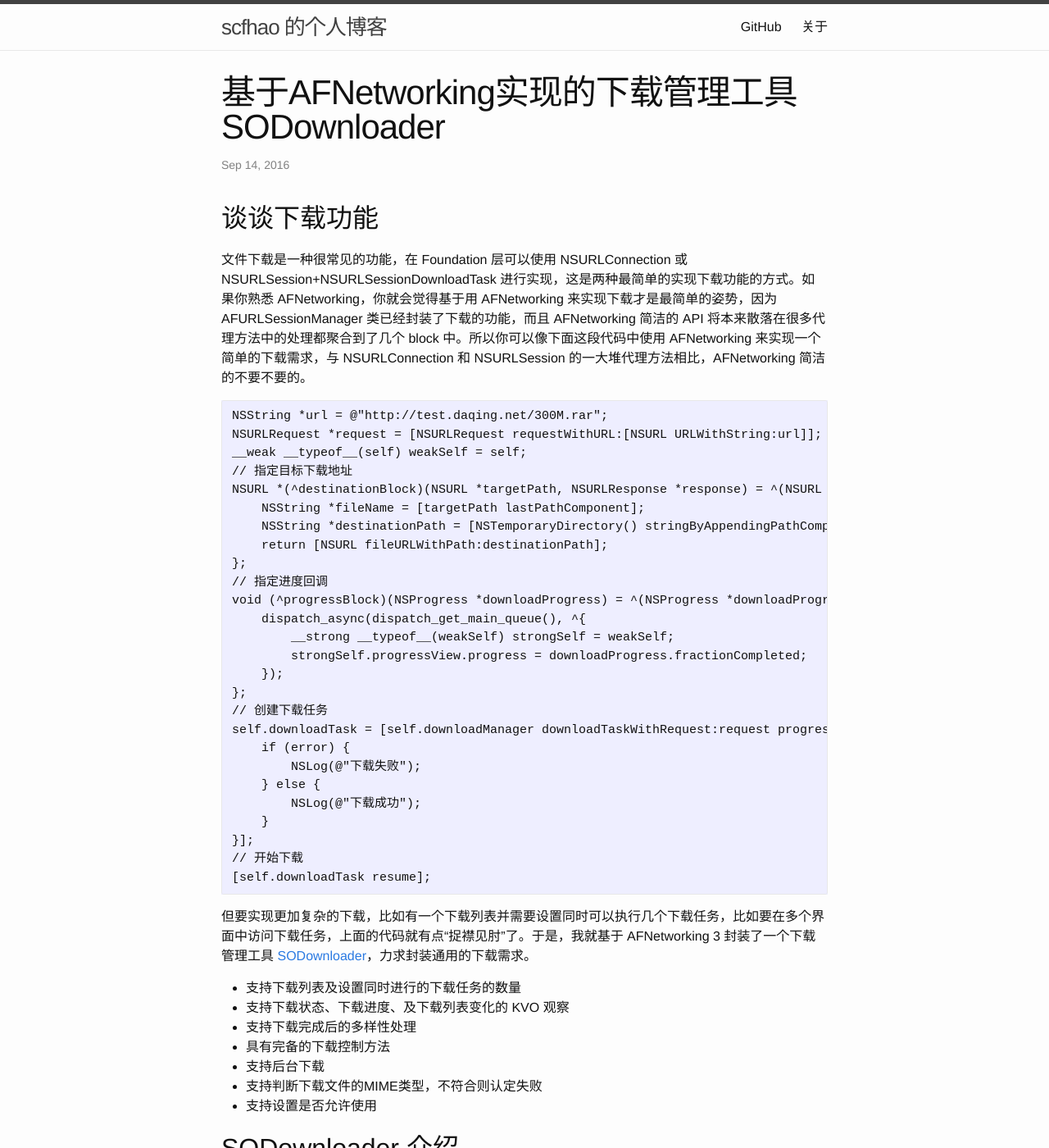
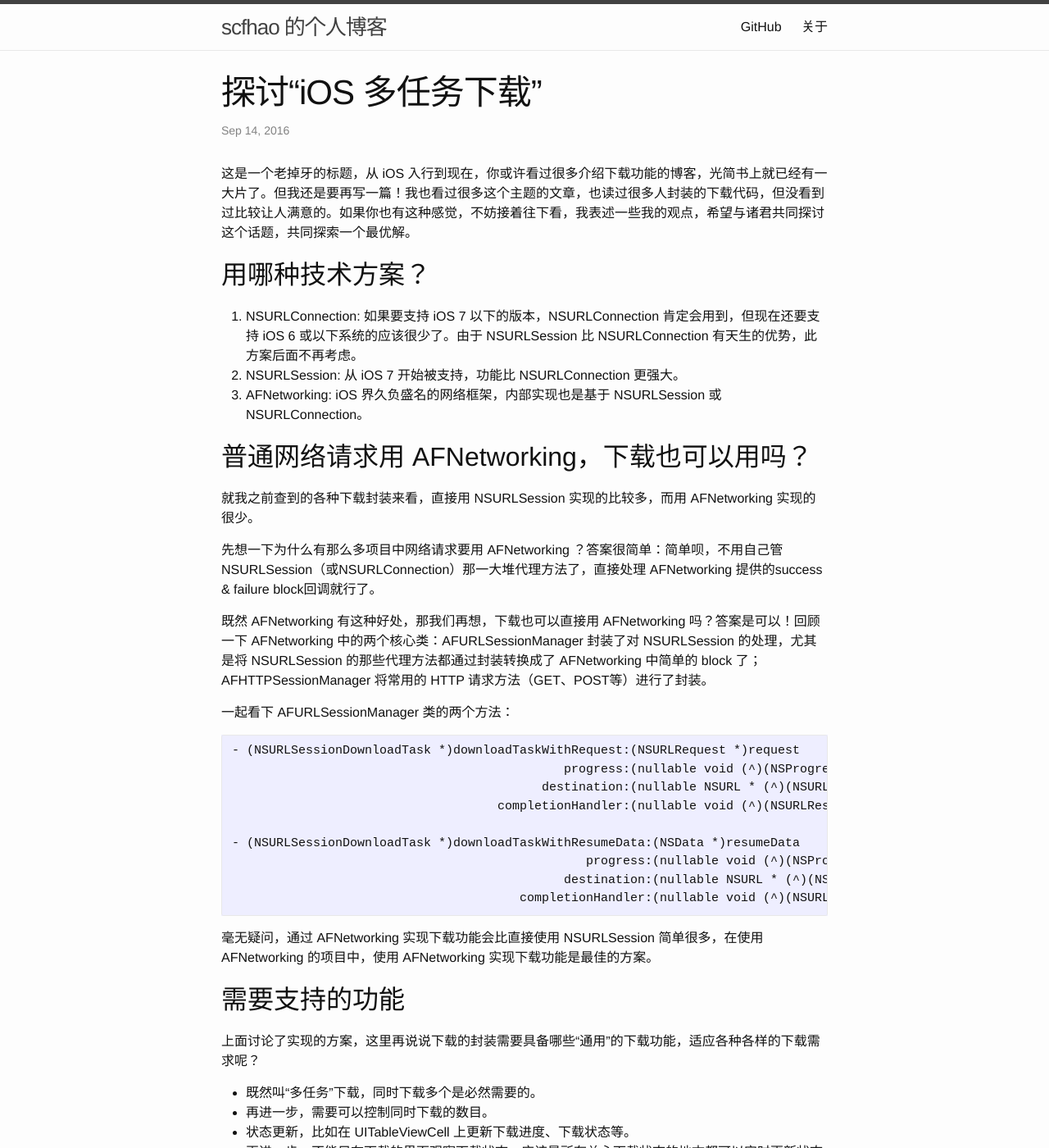
Before and after one commit to scfhao/scfhao.github.io, a Jekyll site: the page built from _posts/2016-09-14-introduce-sodownloader.md, in a window 1280 px wide and 1400 px high. Shown: the whole window at 82% size. Built offline with Jekyll 4.4.1, drawn with Linux system fonts in a browser that asks for light colours; comment, search, counter and statistics services are not loaded; some of the changed text lies outside the part shown.

Commit message:
update sodownloader

````diff
--- a/_posts/2016-09-14-introduce-sodownloader.md
+++ b/_posts/2016-09-14-introduce-sodownloader.md
@@ -1,64 +1,62 @@
 ---
 layout: post
-title: "基于AFNetworking实现的下载管理工具SODownloader"
+title: "探讨“iOS 多任务下载”"
 date: 2016-09-14 11:48:03 +0800
 categories:
 ---
 
-## 谈谈下载功能
+这是一个老掉牙的标题，从 iOS 入行到现在，你或许看过很多介绍下载功能的博客，光简书上就已经有一大片了。但我还是要再写一篇！我也看过很多这个主题的文章，也读过很多人封装的下载代码，但没看到过比较让人满意的。如果你也有这种感觉，不妨接着往下看，我表述一些我的观点，希望与诸君共同探讨这个话题，共同探索一个最优解。
 
-文件下载是一种很常见的功能，在 Foundation 层可以使用 NSURLConnection 或 NSURLSession+NSURLSessionDownloadTask 进行实现，这是两种最简单的实现下载功能的方式。如果你熟悉 AFNetworking，你就会觉得基于用 AFNetworking 来实现下载才是最简单的姿势，因为AFURLSessionManager 类已经封装了下载的功能，而且 AFNetworking 简洁的 API 将本来散落在很多代理方法中的处理都聚合到了几个 block 中。所以你可以像下面这段代码中使用 AFNetworking 来实现一个简单的下载需求，与 NSURLConnection 和 NSURLSession 的一大堆代理方法相比，AFNetworking 简洁的不要不要的。
+## 用哪种技术方案？
+
+1. NSURLConnection: 如果要支持 iOS 7 以下的版本，NSURLConnection 肯定会用到，但现在还要支持 iOS 6 或以下系统的应该很少了。由于 NSURLSession 比 NSURLConnection 有天生的优势，此方案后面不再考虑。
+2. NSURLSession: 从 iOS 7 开始被支持，功能比 NSURLConnection 更强大。
+3. AFNetworking: iOS 界久负盛名的网络框架，内部实现也是基于 NSURLSession 或 NSURLConnection。
+
+## 普通网络请求用 AFNetworking，下载也可以用吗？
+
+就我之前查到的各种下载封装来看，直接用 NSURLSession 实现的比较多，而用 AFNetworking 实现的很少。
+
+先想一下为什么有那么多项目中网络请求要用 AFNetworking ？答案很简单：简单呗，不用自己管 NSURLSession（或NSURLConnection）那一大堆代理方法了，直接处理 AFNetworking 提供的success & failure block回调就行了。
+
+既然 AFNetworking 有这种好处，那我们再想，下载也可以直接用 AFNetworking 吗？答案是可以！回顾一下 AFNetworking 中的两个核心类：AFURLSessionManager 封装了对 NSURLSession 的处理，尤其是将 NSURLSession 的那些代理方法都通过封装转换成了 AFNetworking 中简单的 block 了；AFHTTPSessionManager 将常用的 HTTP 请求方法（GET、POST等）进行了封装。
+
+一起看下 AFURLSessionManager 类的两个方法：
 
 ```
-NSString *url = @"http://test.daqing.net/300M.rar";
-NSURLRequest *request = [NSURLRequest requestWithURL:[NSURL URLWithString:url]];
-__weak __typeof__(self) weakSelf = self;
-// 指定目标下载地址
-NSURL *(^destinationBlock)(NSURL *targetPath, NSURLResponse *response) = ^(NSURL *targetPath, NSURLResponse *response) {
-    NSString *fileName = [targetPath lastPathComponent];
-    NSString *destinationPath = [NSTemporaryDirectory() stringByAppendingPathComponent:fileName];
-    return [NSURL fileURLWithPath:destinationPath];
-};
-// 指定进度回调
-void (^progressBlock)(NSProgress *downloadProgress) = ^(NSProgress *downloadProgress) {
-    dispatch_async(dispatch_get_main_queue(), ^{
-        __strong __typeof__(weakSelf) strongSelf = weakSelf;
-        strongSelf.progressView.progress = downloadProgress.fractionCompleted;
-    });
-};
-// 创建下载任务
-self.downloadTask = [self.downloadManager downloadTaskWithRequest:request progress:progressBlock destination:destinationBlock completionHandler:^(NSURLResponse * _Nonnull response, NSURL * _Nullable filePath, NSError * _Nullable error) {
-    if (error) {
-        NSLog(@"下载失败");
-    } else {
-        NSLog(@"下载成功");
-    }
-}];
-// 开始下载
-[self.downloadTask resume];
+- (NSURLSessionDownloadTask *)downloadTaskWithRequest:(NSURLRequest *)request
+                                             progress:(nullable void (^)(NSProgress *downloadProgress))downloadProgressBlock
+                                          destination:(nullable NSURL * (^)(NSURL *targetPath, NSURLResponse *response))destination
+                                    completionHandler:(nullable void (^)(NSURLResponse *response, NSURL * _Nullable filePath, NSError * _Nullable error))completionHandler;
+
+- (NSURLSessionDownloadTask *)downloadTaskWithResumeData:(NSData *)resumeData
+                                                progress:(nullable void (^)(NSProgress *downloadProgress))downloadProgressBlock
+                                             destination:(nullable NSURL * (^)(NSURL *targetPath, NSURLResponse *response))destination
+                                       completionHandler:(nullable void (^)(NSURLResponse *response, NSURL * _Nullable filePath, NSError * _Nullable error))completionHandler;
 ```
 
-但要实现更加复杂的下载，比如有一个下载列表并需要设置同时可以执行几个下载任务，比如要在多个界面中访问下载任务，上面的代码就有点“捉襟见肘”了。于是，我就基于 AFNetworking 3 封装了一个下载管理工具 [SODownloader](https://github.com/scfhao/SODownloader)，力求封装通用的下载需求。
+毫无疑问，通过 AFNetworking 实现下载功能会比直接使用 NSURLSession 简单很多，在使用 AFNetworking 的项目中，使用 AFNetworking 实现下载功能是最佳的方案。
 
-* 支持下载列表及设置同时进行的下载任务的数量
-* 支持下载状态、下载进度、及下载列表变化的 KVO 观察
-* 支持下载完成后的多样性处理
-* 具有完备的下载控制方法
-* 支持后台下载
-* 支持判断下载文件的MIME类型，不符合则认定失败
-* 支持设置是否允许使用
+## 需要支持的功能
 
-## SODownloader 介绍
+上面讨论了实现的方案，这里再说说下载的封装需要具备哪些“通用”的下载功能，适应各种各样的下载需求呢？
 
-为了便于大家使用 SODownloader 时更快的完成下载功能，写了一篇[使用简介](https://github.com/scfhao/SODownloader/wiki)。
+* 既然叫“多任务”下载，同时下载多个是必然需要的。
+* 再进一步，需要可以控制同时下载的数目。
+* 状态更新，比如在 UITableViewCell 上更新下载进度、下载状态等。
+* 再进一步，不能只在下载的界面观察下载状态，应该是所有关心下载状态的地方都可以实时更新状态的改变。
+* 后台下载，现在下载的标配。
+* 其他细碎的需求，比如下载速度、是否允许蜂窝网络、是否可以定制下载请求的请求头等。
+* 在具备这些功能的基础上，最重要的是需要使用简单，最好像 AFNetworking 那么简单，降低学习成本，这样用的人才会爽。
 
-## 推广
+## 我的实现
 
-如果你觉得 SODownloader 的功能还不错，欢迎在自己的项目中使用，也欢迎把 SODownloader 推荐给更多的人。
+如果你需要一个如上所说的下载封装来在自己的项目中实现多任务下载这样的功能，可以尝试一下我写的 [SODownloader](https://github.com/scfhao/SODownloader)，可以通过 CocoaPods 很方便的集成到自己项目中，还有其[用法](https://github.com/scfhao/SODownloader/wiki/SODownloader-使用介绍)。
 
-## 建议&反馈&改进
+虽然 SODownloader 已经在我自己的项目中“试用”了一年多了，但由于我个人能力的局限性，这依然不可能是一个最佳的方案。如果你也认同我的思路，认为可以创造出一个最佳方案，欢迎和我一起完善 SODownloader！
 
-因本人能力有限，所以 SODownloader 肯定会有很多不足之处。
+另外，好想感受被 Star 狂砸的感觉的说～
 
-* 欢迎[Issue](https://github.com/scfhao/SODownloader/issues)、欢迎 pull request。
-* 如果觉得还不错，欢迎 Star！
+## 一起探讨
+
+我写这篇博客表达我自己对下载功能的理解，抛砖引玉。如果阁下有不一样的见解，欢迎提出，我们一起探讨。
````
